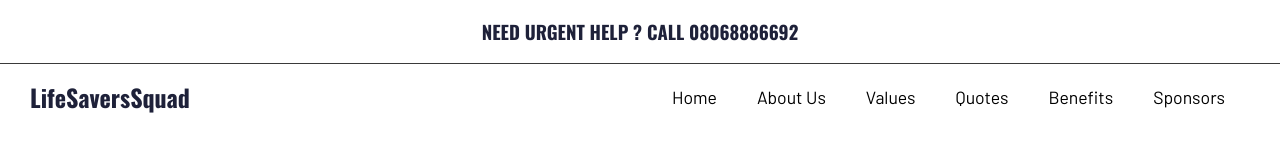
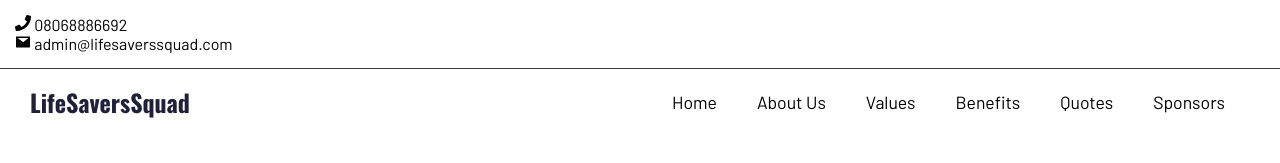
Before and after one commit to efethegenius/LifeSaversSquad, a React (Create React App) app: page / in a window 1280 px wide. Shown: the top 163 px of the page. Built offline with nearby package versions, Linux system fonts and the light colour scheme.

Commit message:
added the not found page

```diff
--- a/src/App.js
+++ b/src/App.js
@@ -21,6 +21,7 @@ import { useState, useEffect } from "react";
 import { Messages } from "./Pages/Admin/Messages";
 import { UntrainedVolunteers } from "./Pages/Admin/UntrainedVolunteers";
 import { InTraining } from "./Pages/Admin/InTraining";
+import { NotFound } from "./Pages/NotFound";
 function App() {
   const [authState, setAuthState] = useState(false);
 
@@ -47,6 +48,7 @@ function App() {
             path="/admin"
             element={authState ? <AdminPanel /> : <AdminLogin />}
           />
+          <Route path="*" element={<NotFound />} />
         </Routes>
       </Router>
     </AuthContext.Provider>
--- a/src/Pages/Home/Hero.js
+++ b/src/Pages/Home/Hero.js
@@ -1,6 +1,6 @@
 import React, { useState, useEffect } from "react";
 import { HiMenuAlt1 } from "react-icons/hi";
-import { FaTimes } from "react-icons/fa";
+import { FaMailBulk, FaPhone, FaTimes } from "react-icons/fa";
 import { Fade } from "react-awesome-reveal";
 import { Body } from "./Body";
 import { Footer } from "./Footer";
@@ -8,6 +8,7 @@ import { Link } from "react-router-dom";
 import { Link as ScrollLink, animateScroll as scroll } from "react-scroll";
 import { photos } from "../Components/data";
 import logo from "../../Photos/logo.png";
+import { AiFillMail } from "react-icons/ai";
 
 export const Hero = () => {
   const [isMenu, setIsMenu] = useState(false);
@@ -44,7 +45,14 @@ export const Hero = () => {
     <>
       <section className="hero-container">
         <div className="urgent-nav">
-          <h3>NEED URGENT HELP ? CALL 08068886692</h3>
+          <div>
+            <p>
+              <FaPhone /> 08068886692
+            </p>
+            <p>
+              <AiFillMail /> admin@lifesaverssquad.com
+            </p>
+          </div>
         </div>
         <div className={scroll ? "nav-container scroll-nav" : "nav-container"}>
           {/* <img src={logo} alt="Logo" className="logo" /> */}
@@ -88,6 +96,16 @@ export const Hero = () => {
                 <p onClick={() => setIsMenu(false)}>Values</p>
               </ScrollLink>
               <ScrollLink
+                to="reason"
+                smooth={true}
+                duration={3000}
+                spy={true}
+                // activeClass="active"
+                offset={-60}
+              >
+                <p onClick={() => setIsMenu(false)}>Benefits</p>
+              </ScrollLink>
+              <ScrollLink
                 to="reviews"
                 smooth={true}
                 duration={3000}
@@ -97,16 +115,6 @@ export const Hero = () => {
                 offset={-60}
               >
                 <p onClick={() => setIsMenu(false)}>Quotes</p>
-              </ScrollLink>
-              <ScrollLink
-                to="reason"
-                smooth={true}
-                duration={3000}
-                spy={true}
-                // activeClass="active"
-                offset={-60}
-              >
-                <p onClick={() => setIsMenu(false)}>Benefits</p>
               </ScrollLink>
               <ScrollLink
                 to="sponsors"
--- /dev/null
+++ b/src/Pages/NotFound.js
@@ -0,0 +1,14 @@
+import React from "react";
+import { Link } from "react-router-dom";
+
+export const NotFound = () => {
+  return (
+    <div className="not-found">
+      <h1>404</h1>
+      <h2>PAGE NOT FOUND</h2>
+      <Link to="/" className="button">
+        Go Back Home
+      </Link>
+    </div>
+  );
+};
--- a/src/Pages/Volunteer/Volunteer.js
+++ b/src/Pages/Volunteer/Volunteer.js
@@ -1,9 +1,10 @@
 import React, { useState } from "react";
 import { Link } from "react-router-dom";
 import { Fade } from "react-awesome-reveal";
-import { AiOutlineLeft } from "react-icons/ai";
+import { AiOutlineLeft, AiFillMail } from "react-icons/ai";
 import { GoToTop } from "../Components/GoToTop";
 import logo from "../../Photos/logo.png";
+import { FaMailBulk, FaPhone, FaTimes } from "react-icons/fa";
 
 export const Volunteer = () => {
   const [returnedData, setReturnedData] = useState([]);
@@ -69,7 +70,14 @@ export const Volunteer = () => {
         </Fade>
       </div>
       <div className="urgent-nav">
-        <h3>NEED URGENT HELP ? CALL 08068886692</h3>
+        <div>
+          <p>
+            <FaPhone /> 08068886692
+          </p>
+          <p>
+            <AiFillMail /> admin@lifesaverssquad.com
+          </p>
+        </div>
       </div>
       <div className="back">
         <Link to="/" className="back-btn">
--- a/src/Styles/Home.css
+++ b/src/Styles/Home.css
@@ -20,6 +20,25 @@
   /* border-bottom: 0.5px solid rgb(58, 58, 58); */
   width: 100%;
   height: 70px;
+}
+
+.not-found {
+  /* background-color: red; */
+  width: 100%;
+  height: 100vh;
+  display: flex;
+  align-items: center;
+  justify-content: center;
+  flex-direction: column;
+  text-align: center;
+}
+
+.not-found h1 {
+  font-size: 7rem;
+}
+
+.not-found h2 {
+  font-size: 1.5rem;
 }
 
 .scroll-nav {
@@ -84,7 +103,7 @@
 }
 .urgent-nav {
   display: flex;
-  align-items: center;
+  align-items: flex-start;
   justify-content: center;
   flex-direction: column;
   padding: 15px;
@@ -92,6 +111,13 @@
   width: 100%;
   text-align: center;
   height: 70px;
+}
+
+.urgent-nav div {
+  display: flex;
+  align-items: flex-start;
+  justify-content: center;
+  flex-direction: column;
 }
 
 .ham-menu {
@@ -863,6 +889,15 @@
     width: 90%;
     margin-bottom: 50px;
   }
+
+  .not-found h1 {
+    font-size: 10rem;
+  }
+
+  .not-found h2 {
+    font-size: 3rem;
+  }
+
   .core-btn-container button {
     width: unset;
     background-color: white;
```
